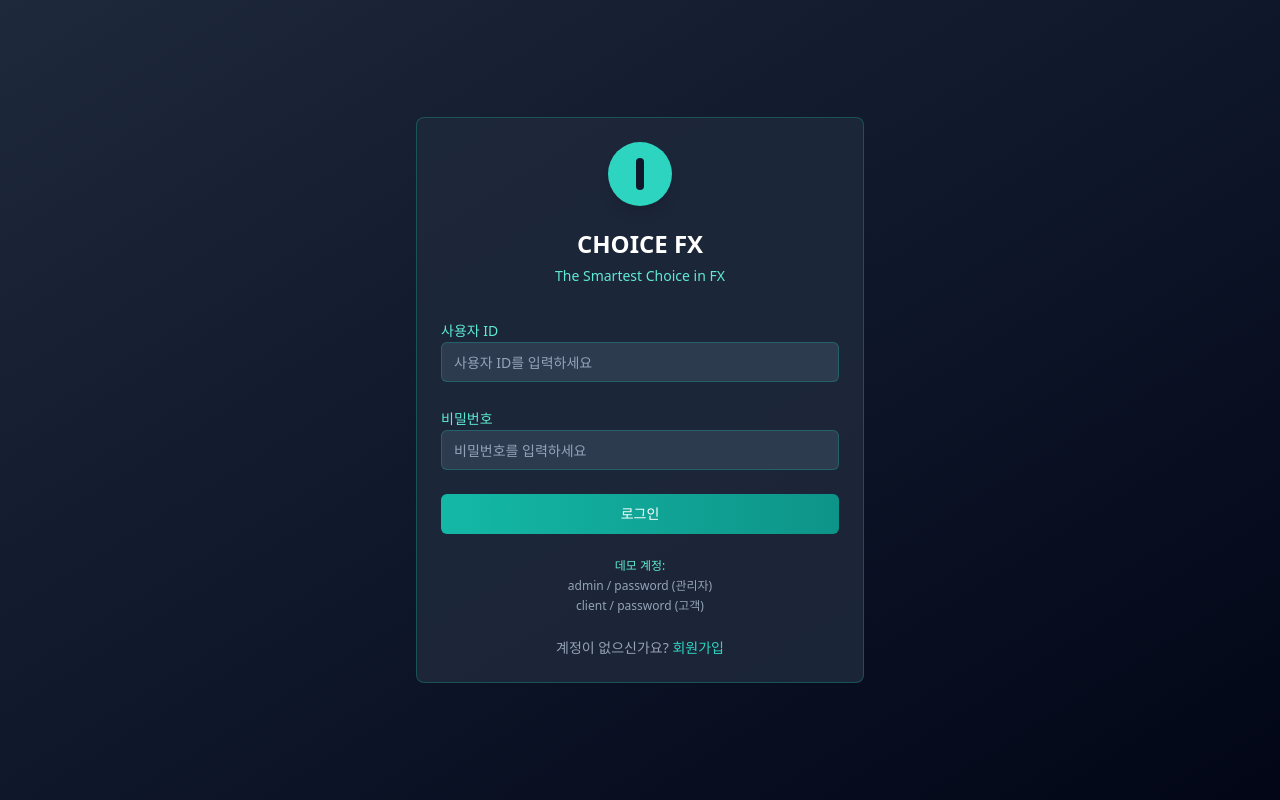
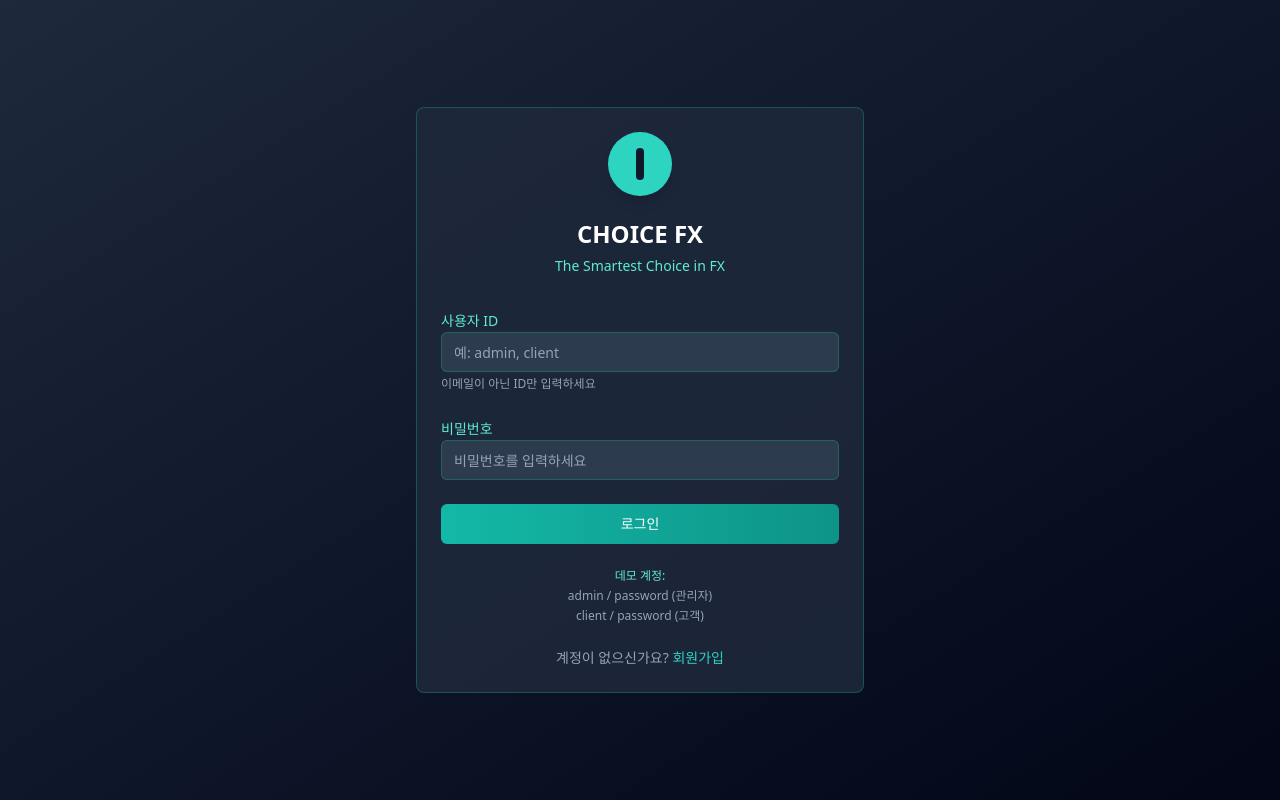
Before and after one commit to Yunjeoung-B/trade_sys, a Next.js app: page /login in a window 1280 px wide. Built offline with nearby package versions, Linux system fonts and the light colour scheme.

Commit message:
Add helpful hints for username input (ID only, not email)

```diff
--- a/app/(auth)/login/page.tsx
+++ b/app/(auth)/login/page.tsx
@@ -77,10 +77,13 @@ export default function LoginPage() {
                 type="text"
                 value={username}
                 onChange={(e) => setUsername(e.target.value)}
-                placeholder="사용자 ID를 입력하세요"
+                placeholder="예: admin, client"
                 className="bg-slate-700/80 border-teal-500/30 text-white placeholder-slate-400 focus:border-teal-400 focus:ring-teal-400/20"
                 required
               />
+              <p className="text-xs text-slate-400 mt-1">
+                이메일이 아닌 ID만 입력하세요
+              </p>
             </div>
 
             <div>
--- a/app/(auth)/signup/page.tsx
+++ b/app/(auth)/signup/page.tsx
@@ -114,10 +114,13 @@ export default function SignupPage() {
                 type="text"
                 value={username}
                 onChange={(e) => setUsername(e.target.value)}
-                placeholder="사용자 ID를 입력하세요"
+                placeholder="예: admin, client1, user123"
                 className="bg-slate-700/80 border-teal-500/30 text-white placeholder-slate-400 focus:border-teal-400 focus:ring-teal-400/20"
                 required
               />
+              <p className="text-xs text-slate-400 mt-1">
+                이메일이 아닌 ID만 입력하세요 (자동으로 @choicefx.com이 추가됩니다)
+              </p>
             </div>
 
             <div>
```
